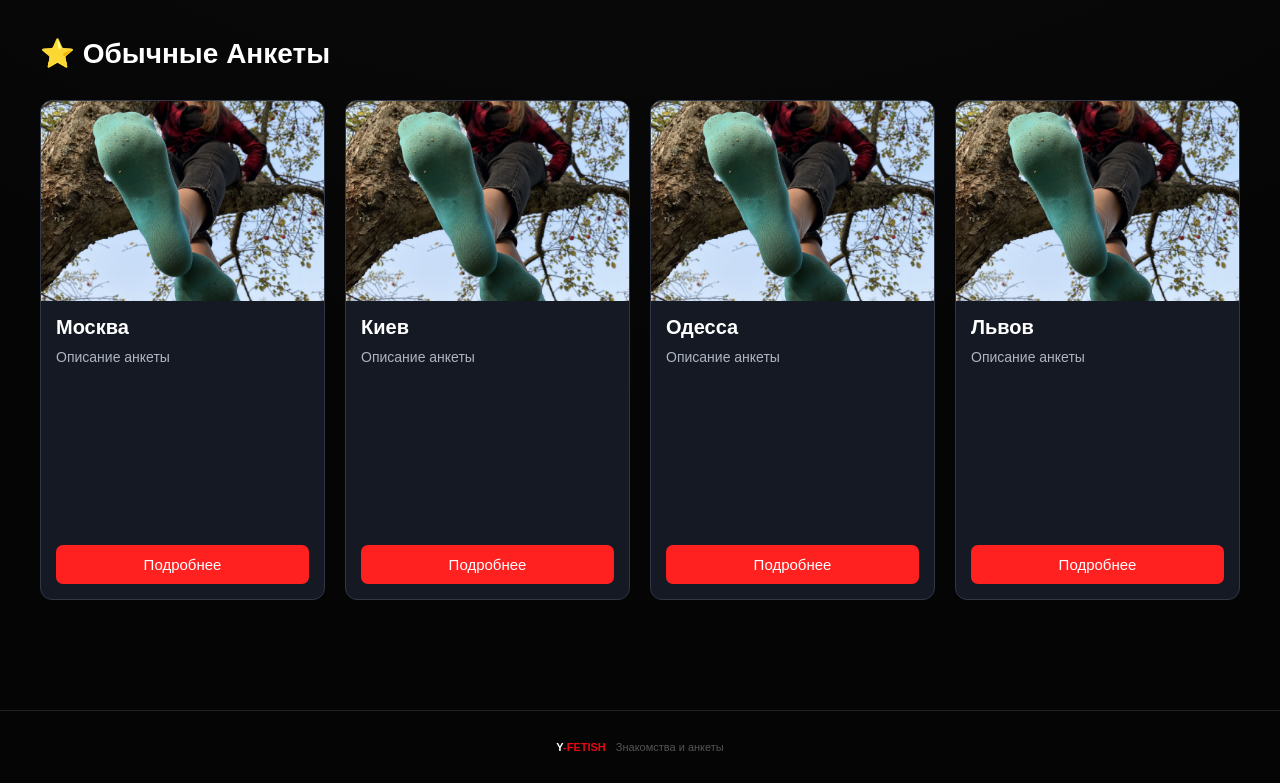
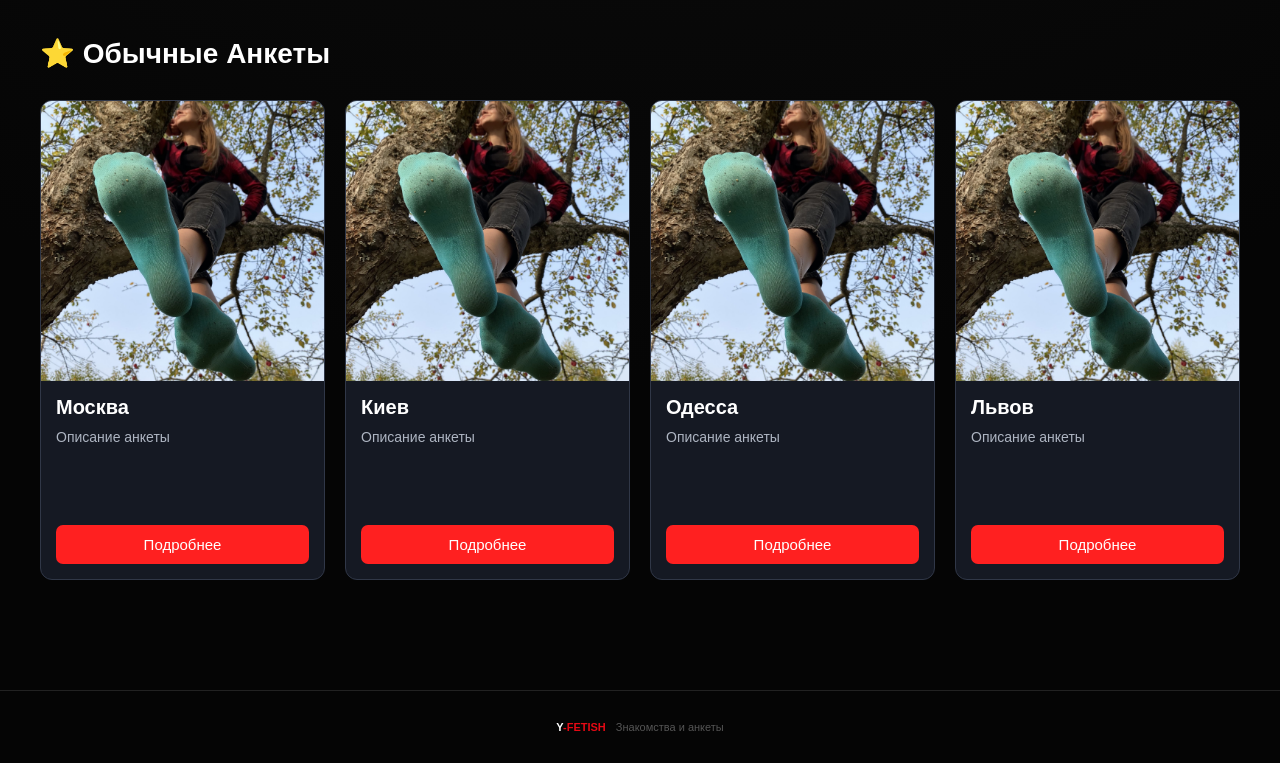
Before and after one commit to LilYolDi/Y-FETISH.Y, a website: page index.html in a window 1280 px wide. Shown: the part 937-1720 px from the top of the page. Drawn offline with Linux system fonts and the light colour scheme; no server answers.

Commit message:
Update profiles.css

```diff
--- a/profiles.css
+++ b/profiles.css
@@ -1112,3 +1112,47 @@ border: 1px solid #202020;
     min-height: 200px;
     flex: 0 0 200px;
 }
+
+
+
+
+
+
+
+
+/* Одинаковый размер обычных анкет с VIP */
+#normalProfiles {
+    grid-auto-rows: 480px;
+    align-items: stretch;
+}
+
+#normalProfiles .profile-card {
+    display: flex;
+    flex-direction: column;
+    height: 480px;
+    min-height: 480px;
+    max-height: 480px;
+    overflow: hidden;
+}
+
+#normalProfiles .profile-card > img {
+    width: 100%;
+    height: 280px;
+    min-height: 280px;
+    flex: 0 0 280px;
+    object-fit: cover;
+}
+
+#normalProfiles .profile-info {
+    display: flex;
+    flex-direction: column;
+    flex: 1;
+    min-height: 0;
+    overflow: hidden;
+}
+
+#normalProfiles .profile-info button,
+#normalProfiles .profile-info .telegram-button:first-of-type {
+    margin-top: auto;
+    flex-shrink: 0;
+}
```
